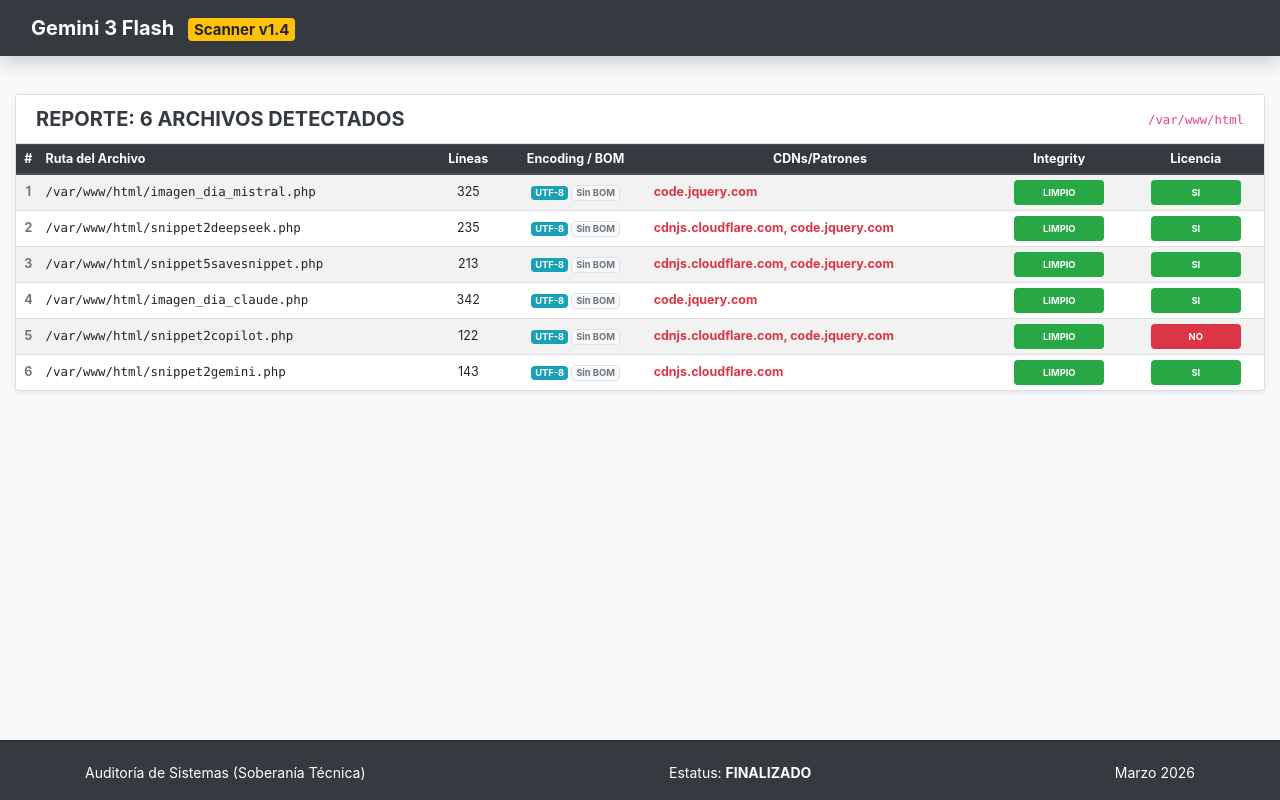
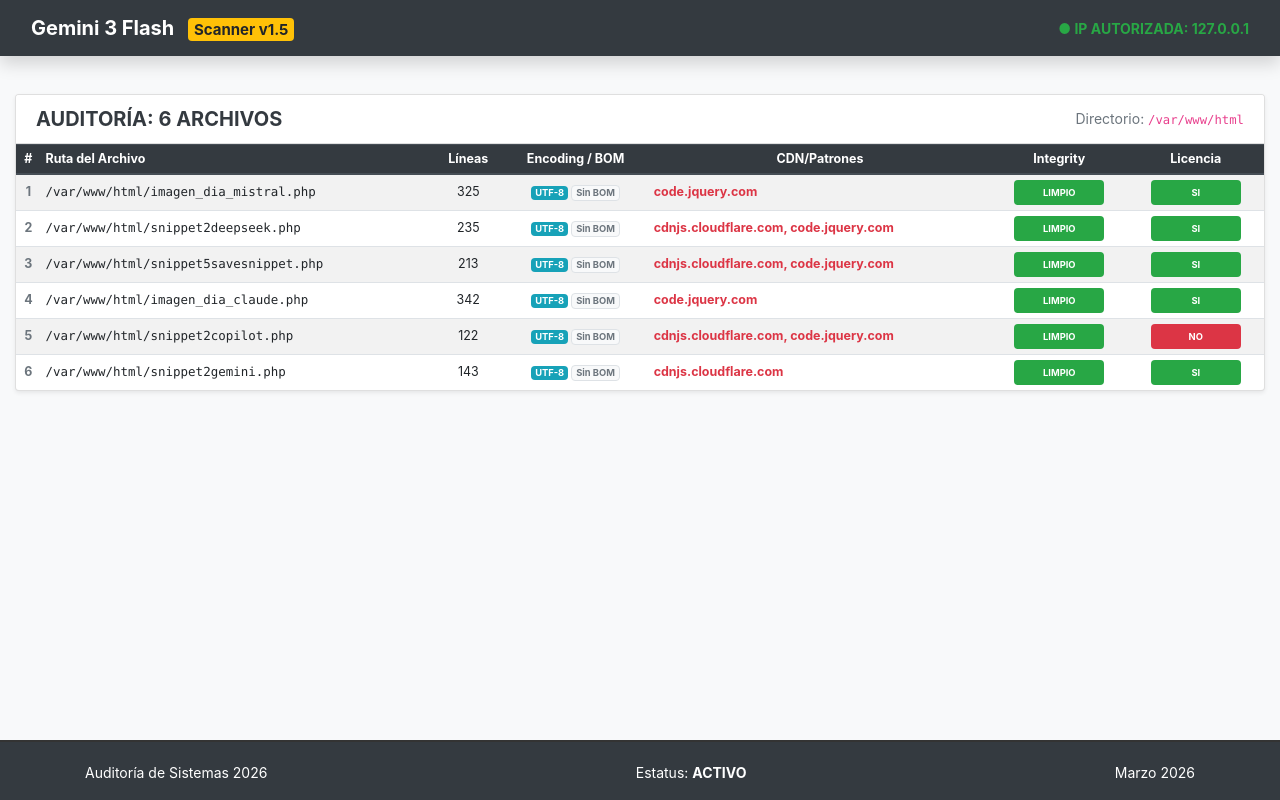
Before and after one commit to AlfonsoOrozcoAguilarnoNDA/snippetsMIT, a PHP site: page /snippetcorregirCDN.php in a window 1280 px wide. Run offline with PHP 8.4, Linux system fonts and the light colour scheme.

Commit message:
Update snippetcorregirCDN.php
que verique la ip.

```diff
--- a/snippetcorregirCDN.php
+++ b/snippetcorregirCDN.php
@@ -20,7 +20,18 @@
  * Auditoría de Librerías y Atributos - Ejecución Automática
  * PHP 8.x Procedural + Bootstrap 4.6
  */
-// --- CLÁUSULA DE SEGURIDAD: Verificación de mbstring ---
+// --- 1. CONTROL DE ACCESO POR IP ---
+$ipsAutorizadas = [
+    '127.0.0.1', // Localhost IPv4
+    '::1',       // Localhost IPv6
+    '192.168.1.1', // Ejemplo IP local
+    // Agrega aquí tu IP pública si lo corres en un servidor remoto
+];
+
+$ipVisitante = $_SERVER['REMOTE_ADDR'];
+$accesoConcedido = in_array($ipVisitante, $ipsAutorizadas);
+
+// --- 2. VERIFICACIÓN DE DEPENDENCIAS ---
 $mbstring_instalada = extension_loaded('mbstring');
 
 $directorioBase = __DIR__;
@@ -37,7 +48,8 @@ $patrones = [
 
 $resultados = [];
 
-if ($mbstring_instalada) {
+// Solo ejecutamos si hay acceso y mbstring está presente
+if ($accesoConcedido && $mbstring_instalada) {
     $directory = new RecursiveDirectoryIterator($directorioBase);
     $iterator = new RecursiveIteratorIterator($directory);
 
@@ -59,13 +71,8 @@ if ($mbstring_instalada) {
             }
 
             if ($encontrado) {
-                // 1. Contar líneas
                 $lineas = count(file($rutaCompleta));
-
-                // 2. Detectar BOM (UTF-8)
                 $bom = (substr($contenido, 0, 3) === pack("CCC", 0xef, 0xbb, 0xbf));
-
-                // 3. Detectar Encoding (Seguro con mbstring)
                 $encoding = mb_detect_encoding($contenido, 'UTF-8', true) ?: 'Otro/Desconocido';
 
                 $resultados[] = [
@@ -88,7 +95,7 @@ if ($mbstring_instalada) {
 <head>
     <meta charset="UTF-8">
     <meta name="viewport" content="width=device-width, initial-scale=1.0">
-    <title>Auditor de Código - Centinela Pro</title>
+    <title>Auditor de Código - Acceso Restringido</title>
     <link rel="stylesheet" href="https://cdn.jsdelivr.net/npm/bootstrap@4.6.2/dist/css/bootstrap.min.css">
     <style>
         body { padding-top: 70px; padding-bottom: 80px; }
@@ -102,26 +109,38 @@ if ($mbstring_instalada) {
 <nav class="navbar navbar-expand-md navbar-dark fixed-top bg-dark shadow">
     <div class="container-fluid">
         <a class="navbar-brand" href="#">
-            <strong>Gemini 3 Flash</strong> <span class="badge badge-warning ml-2">Scanner v1.4</span>
+            <strong>Gemini 3 Flash</strong> <span class="badge badge-warning ml-2">Scanner v1.5</span>
         </a>
+        <?php if ($accesoConcedido): ?>
+            <span class="navbar-text small text-success font-weight-bold">● IP AUTORIZADA: <?php echo $ipVisitante; ?></span>
+        <?php endif; ?>
     </div>
 </nav>
 
 <div class="container-fluid mt-4">
 
-    <?php if (!$mbstring_instalada): ?>
+    <?php if (!$accesoConcedido): ?>
+        <div class="jumbotron shadow border-danger bg-white text-center mt-5">
+            <h1 class="display-4 text-danger font-weight-bold">Acceso Denegado</h1>
+            <p class="lead">Lo sentimos, esta herramienta de auditoría es de uso privado.</p>
+            <hr class="my-4">
+            <div class="alert alert-warning d-inline-block px-5">
+                La dirección IP <strong><?php echo $ipVisitante; ?></strong> no está autorizada.
+            </div>
+            <p class="mt-4 small text-muted">Por seguridad, este intento de acceso ha sido registrado.</p>
+        </div>
+
+    <?php elseif (!$mbstring_instalada): ?>
         <div class="alert alert-danger shadow">
-            <h4 class="alert-heading font-weight-bold">¡Error Crítico de Dependencia!</h4>
-            <p>La extensión <strong>mbstring</strong> no está instalada o habilitada en este servidor PHP.</p>
-            <hr>
-            <p class="mb-0 small text-monospace text-uppercase">Para corregir: Edita tu php.ini y descomenta extension=mbstring</p>
+            <h4 class="alert-heading font-weight-bold">¡Falta mbstring!</h4>
+            <p>Habilita la extensión <code>mbstring</code> en tu configuración de PHP para continuar.</p>
         </div>
+
     <?php else: ?>
-
         <div class="card shadow-sm">
             <div class="card-header bg-white d-flex justify-content-between align-items-center">
-            <h5 class="mb-0 text-dark font-weight-bold text-uppercase">Reporte: <?php echo count($resultados); ?> Archivos Detectados</h5>
-            <small class="text-muted"><code><?php echo $directorioBase; ?></code></small>
+                <h5 class="mb-0 text-dark font-weight-bold text-uppercase">Auditoría: <?php echo count($resultados); ?> Archivos</h5>
+                <small class="text-muted">Directorio: <code><?php echo $directorioBase; ?></code></small>
             </div>
             <div class="card-body p-0">
                 <div class="table-responsive">
@@ -132,14 +151,14 @@ if ($mbstring_instalada) {
                                 <th class="text-left">Ruta del Archivo</th>
                                 <th>Líneas</th>
                                 <th>Encoding / BOM</th>
-                            <th>CDNs/Patrones</th>
+                                <th>CDN/Patrones</th>
                                 <th>Integrity</th>
                                 <th>Licencia</th>
                             </tr>
                         </thead>
                         <tbody>
                             <?php if (empty($resultados)): ?>
-                            <tr><td colspan="7" class="text-center py-5">No se encontraron archivos que requieran parcheo.</td></tr>
+                                <tr><td colspan="7" class="text-center py-5">No se encontraron patrones para corregir.</td></tr>
                             <?php else: ?>
                                 <?php foreach ($resultados as $index => $res): ?>
                                     <tr>
@@ -180,8 +199,8 @@ if ($mbstring_instalada) {
 
 <footer class="footer mt-auto bg-dark text-white text-center">
     <div class="container d-flex justify-content-between">
-        <span><small>Auditoría de Sistemas (Soberanía Técnica)</small></span>
-        <span><small>Estatus: <strong><?php echo $mbstring_instalada ? 'FINALIZADO' : 'FALLIDO'; ?></strong></small></span>
+        <span><small>Auditoría de Sistemas 2026</small></span>
+        <span><small>Estatus: <strong><?php echo ($accesoConcedido && $mbstring_instalada) ? 'ACTIVO' : 'RESTRINGIDO'; ?></strong></small></span>
         <span><small>Marzo 2026</small></span>
     </div>
 </footer>
```
Lines whose indentation alone changed are shown as unchanged.
